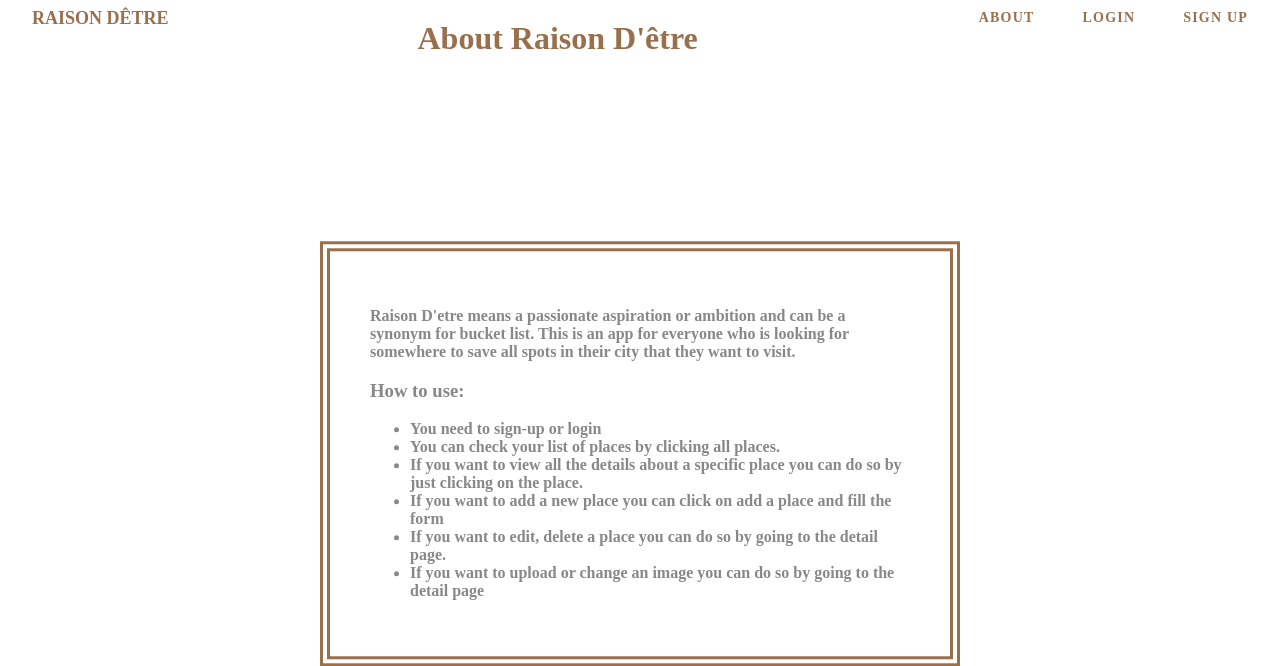
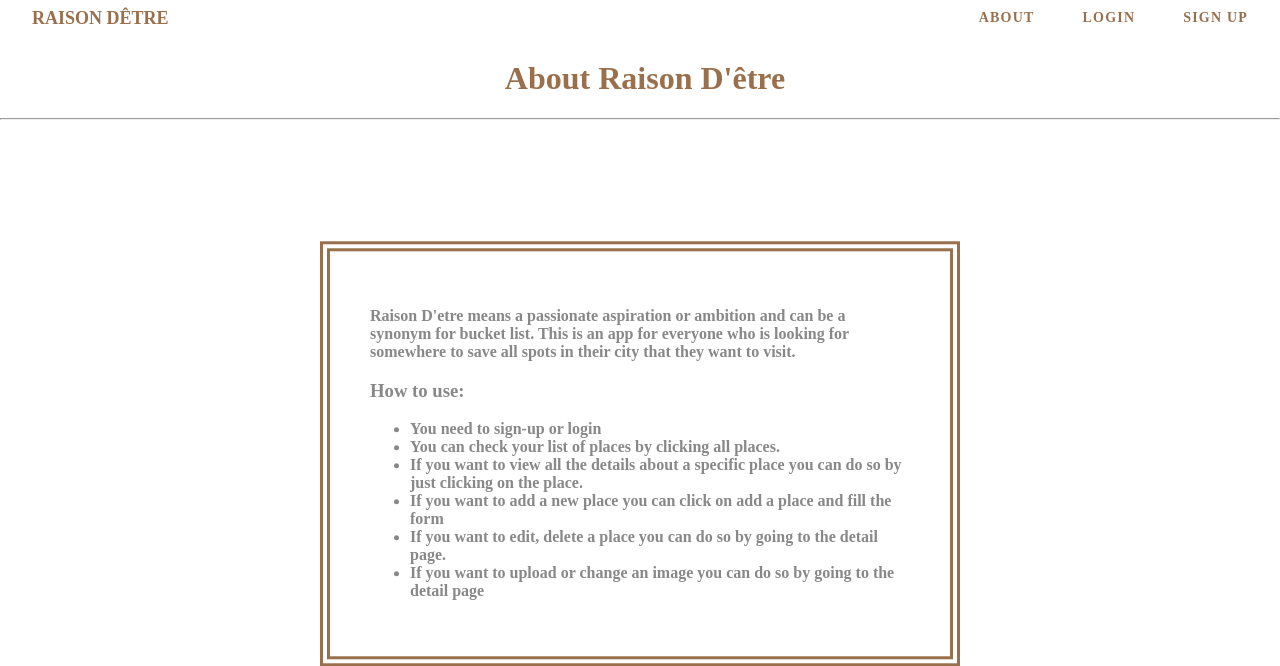
Before and after one commit to emmanyp/Raison-D-tre, a Django app: page /about/ in a window 1280 px wide. Shown: the part 16-682 px from the top of the page. Run offline with Django 3.2, Linux system fonts and the light colour scheme; some libraries are stand-ins or nearby versions.

Commit message:
about page done

```diff
--- a/main_app/static/css/about.css
+++ b/main_app/static/css/about.css
@@ -12,9 +12,9 @@ section {
   }
 
   h1{
-    margin-top: 20px;
+    margin-top: 60px;
     margin-left: 10px;
-    /* text-align: center; */
+    text-align: center;
     color: rgb(153, 111, 76);
   }
 
--- a/main_app/templates/about.html
+++ b/main_app/templates/about.html
@@ -7,7 +7,7 @@
 {% block content %}
 <div>
 <h1>About Raison D'être</h1>
-{% comment %} <hr /> {% endcomment %}
+<hr />
 </div>
 <section>
 <p>
```
